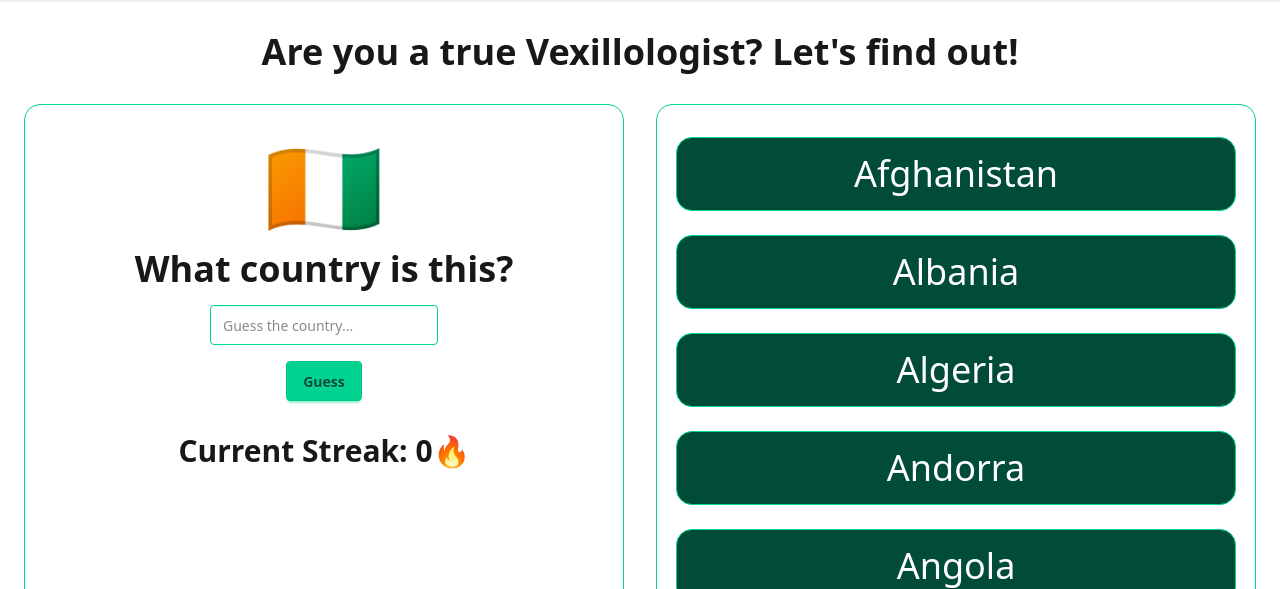
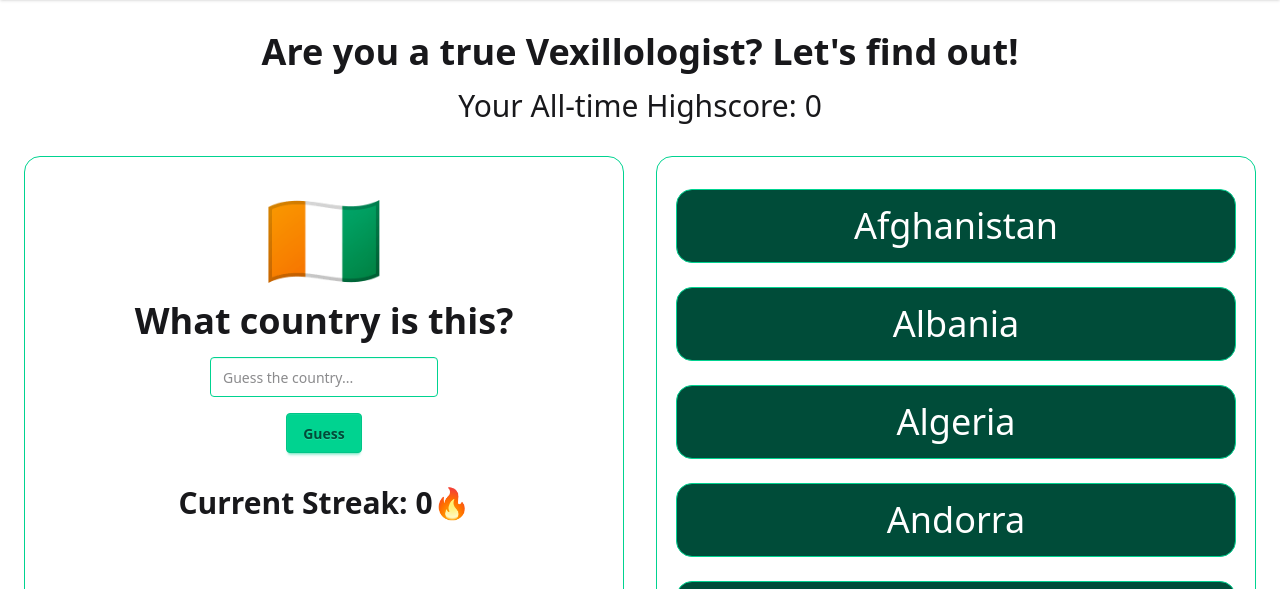
Before and after one commit to VictoryMa8/vexillology-quiz-v2, a Django app: page /quiz/ in a window 1280 px wide. Shown: the part 64-653 px from the top of the page. Run offline with Django 5.2, Linux system fonts and the light colour scheme; style sheets or scripts are compiled from the project's sources.

Commit message:
Added highscore functionality w/ JS, fixed constant console log bug

```diff
--- a/frontend/templates/quiz.html
+++ b/frontend/templates/quiz.html
@@ -1,7 +1,8 @@
 {% extends 'base.html' %}
 
 {% block content %}
-<h1 class="text-4xl m-8 font-bold">Are you a true Vexillologist? Let's find out!</h1>
+<h1 class="text-4xl mt-8 font-bold">Are you a true Vexillologist? Let's find out!</h1>
+<h1 class="text-3xl mt-4 mb-8">Your All-time Highscore: <span id="highscore"></span></h1>
 
 <div class="flex flex-col md:flex-row">
     <div class="flex flex-col gap-4">
@@ -24,8 +25,8 @@
                 hx-get="{% url 'search_guesses' %}"
                 hx-trigger="keyup changed"
                 hx-target="#guesses"
-                hx-on::before-request="document.getElementById('list').style.opacity = 0.3;"
-                hx-on::after-request="document.getElementById('list').style.opacity = 1;"
+                hx-on::before-request="document.getElementById('guesses').style.opacity = 0.3;"
+                hx-on::after-request="document.getElementById('guesses').style.opacity = 1;"
                 />
                 <input class="hidden" value="{{ random_country }}" name="truth" />
                 <input class="hidden" value="{{ streak }}" name="streak" />
@@ -60,6 +61,28 @@
             input.classList.add('bg-success')
             input.focus()
         }
+
+        document.addEventListener('DOMContentLoaded', function() {
+            let streak = {{ streak }};
+            let highscore = parseInt(localStorage.getItem('high-score'))
+            let highscoreText = document.getElementById('highscore');
+
+            if (highscore) {
+                if (streak > highscore) {
+                    localStorage.setItem('high-score', streak);
+                    highscoreText.textContent = `${streak}`
+                    console.log('Highscore updated: ', streak);
+                }
+                else {
+                    highscoreText.textContent = highscore;
+                    console.log('Current highscore: ', highscore);
+                }
+            }
+            else {
+                localStorage.setItem('high-score', 0)
+                highscoreText.textContent = 0
+            }
+        });
     </script>
 </div>
 
--- a/frontend/views.py
+++ b/frontend/views.py
@@ -24,7 +24,7 @@ def search_countries(request):
         filtered_countries = [country for country in countries if country['Country'].lower().startswith(query.strip().lower())]
     else:
         filtered_countries = countries
-    time.sleep(0.1)
+    time.sleep(0.075)
     return render(request, "list.html", context={'countries': filtered_countries })
 
 def search_guesses(request):
```
